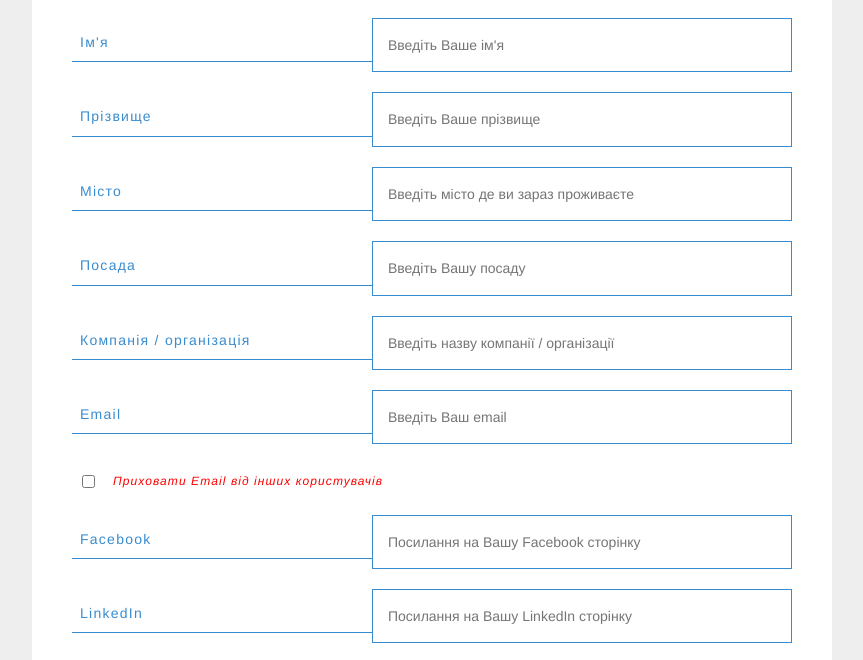
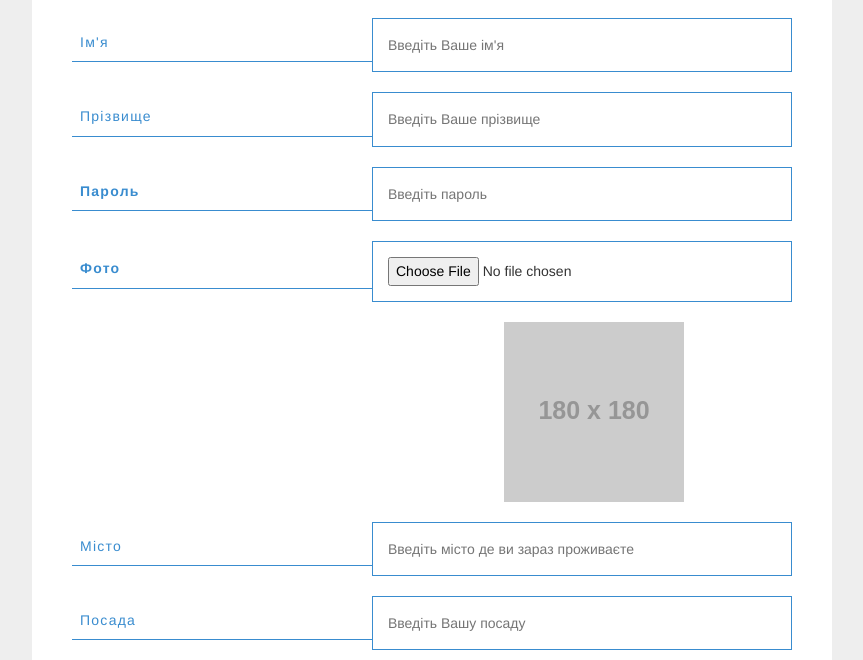
Before and after one commit to tbatsenko/ilm_database, a plain HTML site: page registration.html in a window 1280 px wide. Shown: the part 541-1201 px from the top of the page, without its empty margins (208-1071 px from the left). Drawn offline with nearby package versions, Linux system fonts and the light colour scheme; placeholder pictures from the web are drawn by us.

Commit message:
add pass and photo to registration form

```diff
--- a/css/style.css
+++ b/css/style.css
@@ -9,6 +9,15 @@ body {
   line-height: 1.6;
   margin: 0;
   min-height: 100vh;
+}
+
+.register-photo{
+  max-width:180px;
+  margin-left: 60%;
+  padding-bottom: 20px;
+}
+input[type=file]{
+padding:10px;
 }
 
 .footer {
--- a/registration.html
+++ b/registration.html
@@ -18,6 +18,22 @@
         $("#footer").load("footer.html");
       });
       </script>
+
+      <script>
+      function readURL(input) {
+        if (input.files && input.files[0]) {
+            var reader = new FileReader();
+
+            reader.onload = function (e) {
+                $('#blah')
+                    .attr('src', e.target.result);
+            };
+
+            reader.readAsDataURL(input.files[0]);
+        }
+    }
+        </script>
+
 </head>
 
 
@@ -41,6 +57,18 @@
           <label for="last-name">Прізвище</label>
           <input type="text" id="last-name" placeholder="Введіть Ваше прізвище" required name="last-name">
         </li>
+
+        <li>
+            <label for="psw"><b>Пароль</b></label>
+            <input type="password" placeholder="Введіть пароль" name="psw" required>
+        </li>
+
+        <li>
+            <label for="photo"><b>Фото</b></label>
+            <input type='file' onchange="readURL(this);" />
+        </li>
+        <img class="register-photo" id="blah" src="http://placehold.it/180" alt="your image" />
+
         <li>
           <label for="city">Місто</label>
           <input type="text" id="city" placeholder="Введіть місто де ви зараз проживаєте" required name="city">
@@ -101,6 +129,9 @@
         <li>
           <button type="submit">Зареєструватися</button>
         </li>
+
+
+
       </ul>
     </form>
 </div>
```
